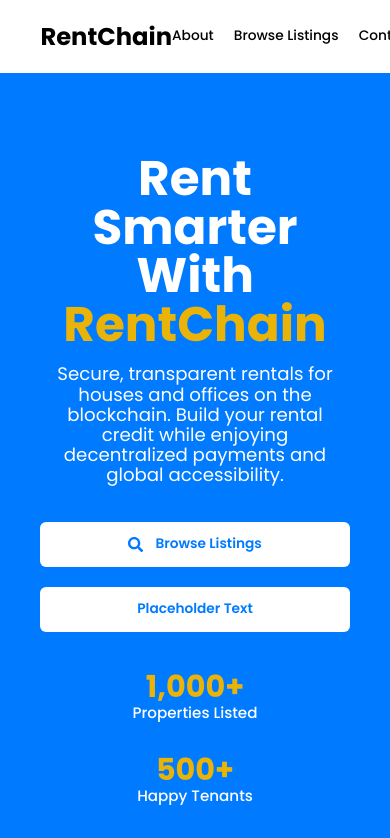
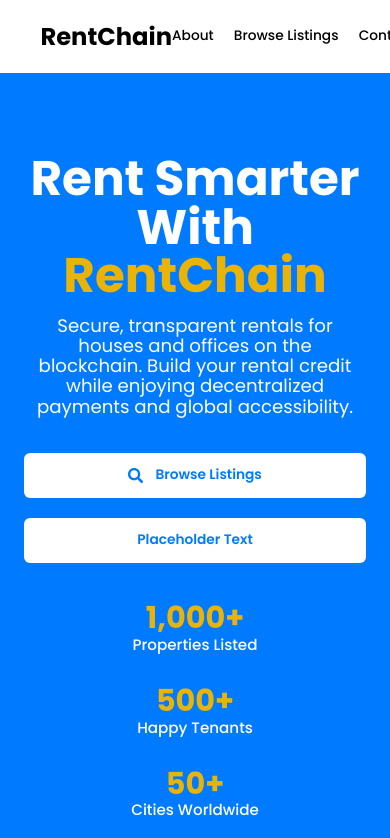
Before and after one commit to Jo-shua09/RentChain, a React (Vite) app in the folder Frontend/RentChain/: page / in a window 390 px wide. Shown: the top 838 px of the page. Built offline with nearby package versions, Linux system fonts and the light colour scheme.

Commit message:
fix: adjust Hero component layout and update section padding for better responsiveness

```diff
--- a/Frontend/RentChain/src/components/sections/home/Hero.jsx
+++ b/Frontend/RentChain/src/components/sections/home/Hero.jsx
@@ -7,7 +7,7 @@ export default function Hero() {
 	return (
 		<div className="w-full h-full bg-primary section">
 			<div className="section-page">
-				<div className="md:w-[60%] text-center m-auto text-white">
+				<div className="md:w-[65%] text-center m-auto text-white">
 					<h1 className="md:text-[7rem] text-8xl leading-none font-bold ">
 						{t("hero.title")} <span className="text-yellow-500">RentChain</span>
 					</h1>
--- a/Frontend/RentChain/src/index.css
+++ b/Frontend/RentChain/src/index.css
@@ -40,4 +40,7 @@ html {
 	html {
 		font-size: 50.5%;
 	}
+	.section-page {
+		padding: 0 3rem;
+	}
 }
```
